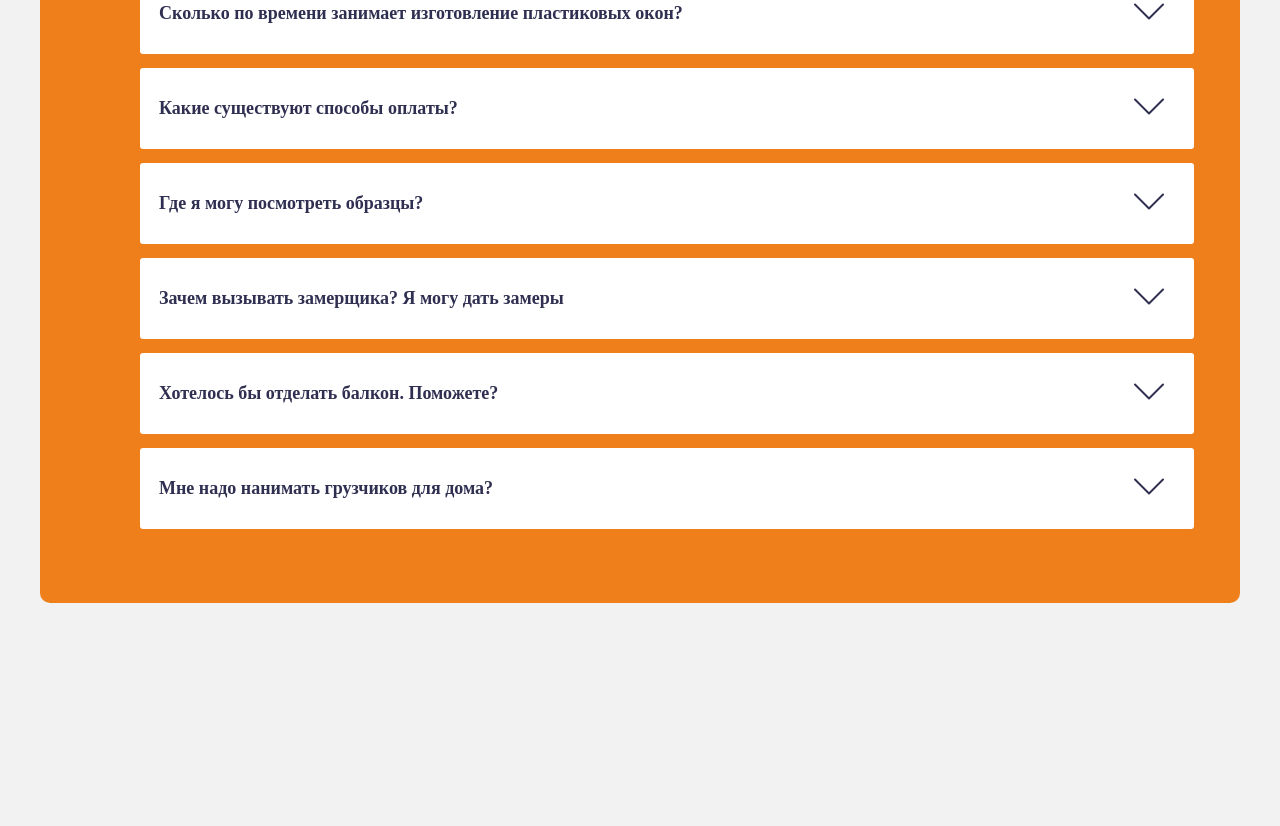
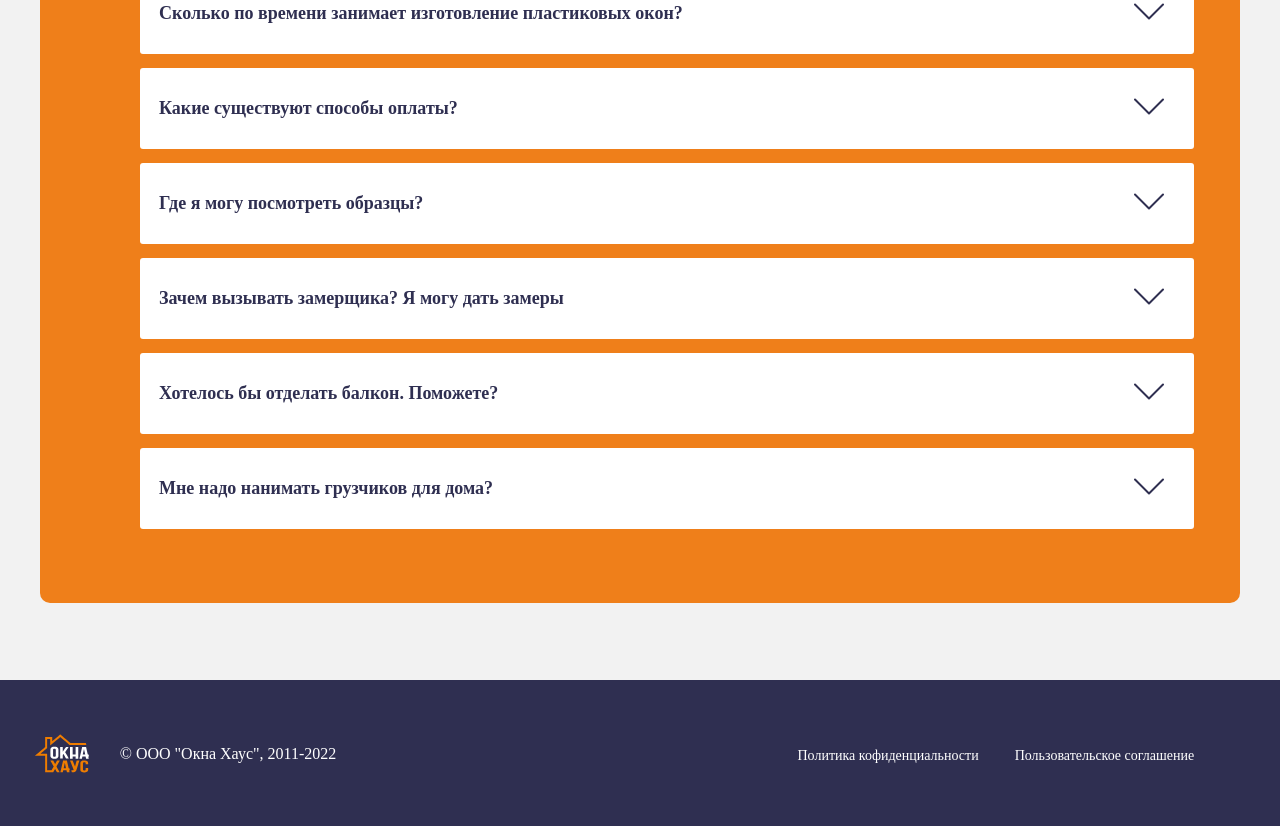
Before and after one commit to ibelorusov/window_house, a plain HTML site: page index.html in a window 1280 px wide. Shown: the part 3311-4137 px from the top of the page. Before the commit the page ends 3914 px from the top, so only its background shows below. Drawn offline with Linux system fonts and the light colour scheme.

Commit message:
Свёрстан раздел footer

```diff
--- /dev/null
+++ b/css/footer.css
@@ -0,0 +1,45 @@
+.footer {
+  background-color: #2F2F51;
+  width: 100%;
+  margin-top: 77px;
+}
+.footer-content {
+  display: flex;
+  align-items: center;
+  text-align: center;
+  max-width: 1211px;
+  margin: 0 auto;
+  height: 146px;
+
+}
+.title-footer {
+  width: 233px;
+  height: 20px;
+  margin-top: 66px;
+  margin-bottom: 60px;
+  font-size: 16px;
+  color: white;
+}
+.text-confidentiality {
+  color: white;
+  font-size: 14px;
+  margin-left: 453px;
+  text-align: justify;
+  margin-top: 66px;
+  margin-bottom: 60px;
+}
+
+.text-agreement {
+  color: white;
+  font-size: 14px;
+  margin-left: 36px;
+  text-align: justify;
+  margin-top: 66px;
+  margin-bottom: 60px;
+}
+.footer-logo {
+width: 54px;
+height: 39px;
+margin-right: 23px;
+background-color: #2F2F51;
+}
--- a/index.html
+++ b/index.html
@@ -13,6 +13,7 @@
   <link rel="stylesheet" href="./css/master.css">
   <link rel="stylesheet" href="./css/portfolio.css">
   <link rel="stylesheet" href="./css/question.css">
+  <link rel="stylesheet" href="./css/footer.css">
   <link href="https://fonts.googleapis.com/css2?family=Roboto&display=swap" rel="stylesheet">
   <title>Окна Хаус</title>
 </head>
@@ -319,9 +320,19 @@
          </div>
       </div>
   </section>
+  </div>
+</div> <footer>
+  <div class="footer">
+      <div class="footer-content">
+          <img src="./img/footer/logo-footer.svg" alt="" class="footer-logo">
+          <span class="title-footer">© ООО "Окна Хаус", 2011-2022</span>
 
+          <span class="text-confidentiality">Политика кофиденциальности</span>
+          <span class="text-agreement">Пользовательское соглашение</span>
+      </div>
   </div>
-</div>
+  </footer>
+
 
 
 </body>
```
Also changed, not shown: img/footer/logo-footer.svg (added).
